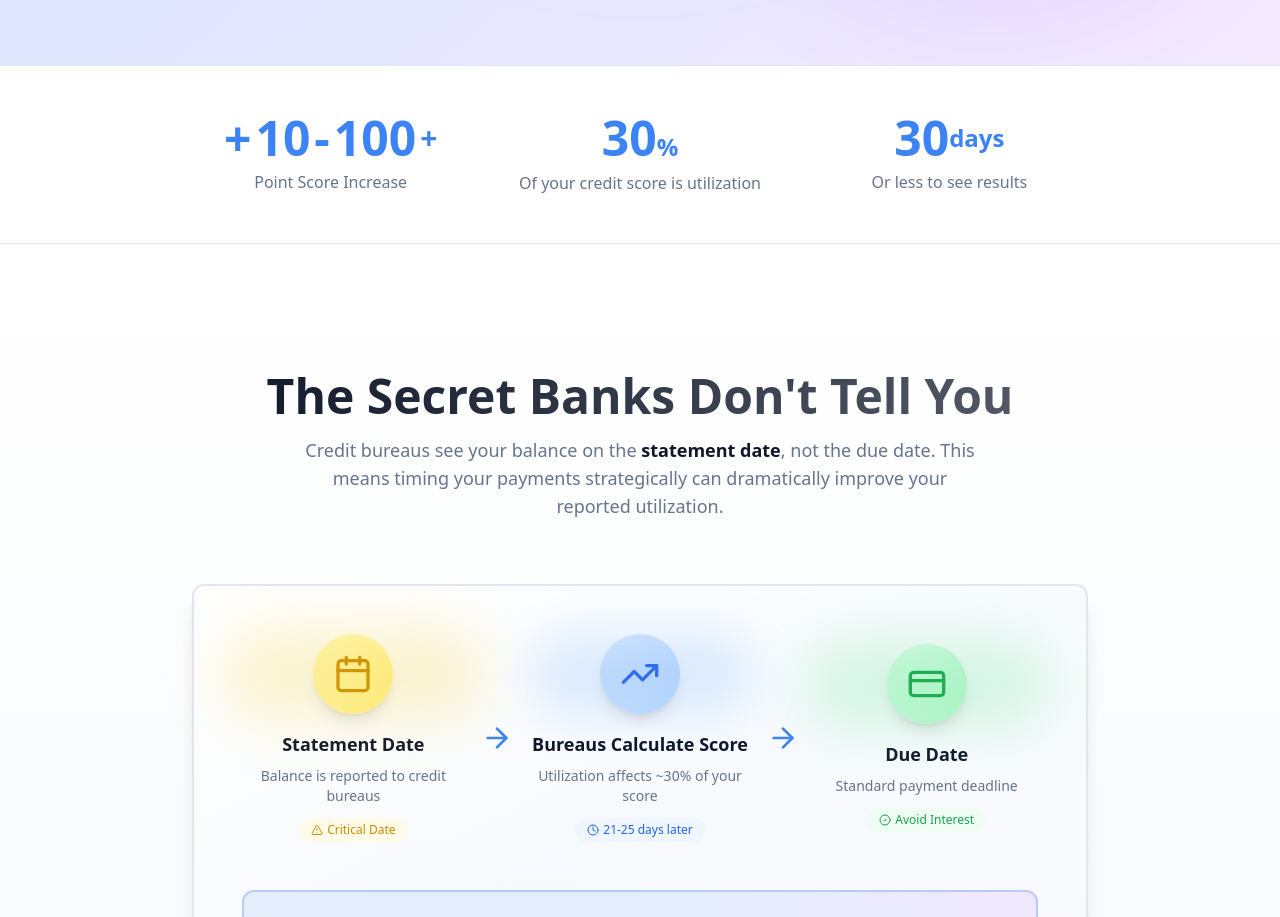
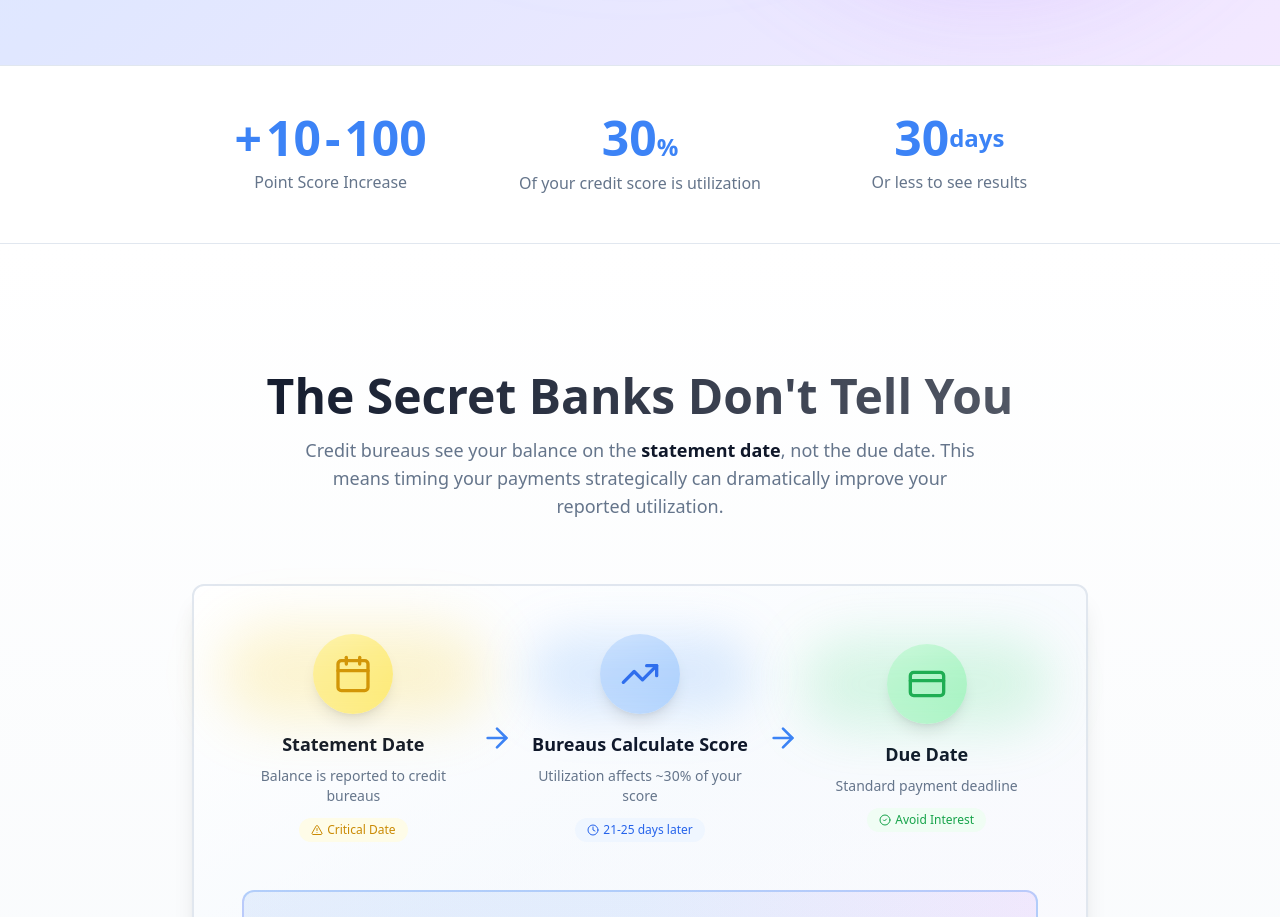
Before and after one commit to MatthiasMasiero/CardTempo, a Next.js app: page / in a window 1280 px wide. Shown: the part 1060-1977 px from the top of the page. Built offline with nearby package versions, Linux system fonts and the light colour scheme; no server answers.

Commit message:
removed plus

```diff
--- a/src/app/page.tsx
+++ b/src/app/page.tsx
@@ -363,7 +363,6 @@ export default function LandingPage() {
                   <AnimatedCounter end={10} />
                   <span>-</span>
                   <AnimatedCounter end={100} />
-                  <span className="text-3xl">+</span>
                 </div>
                 <p className="text-muted-foreground">Point Score Increase</p>
               </div>
```
